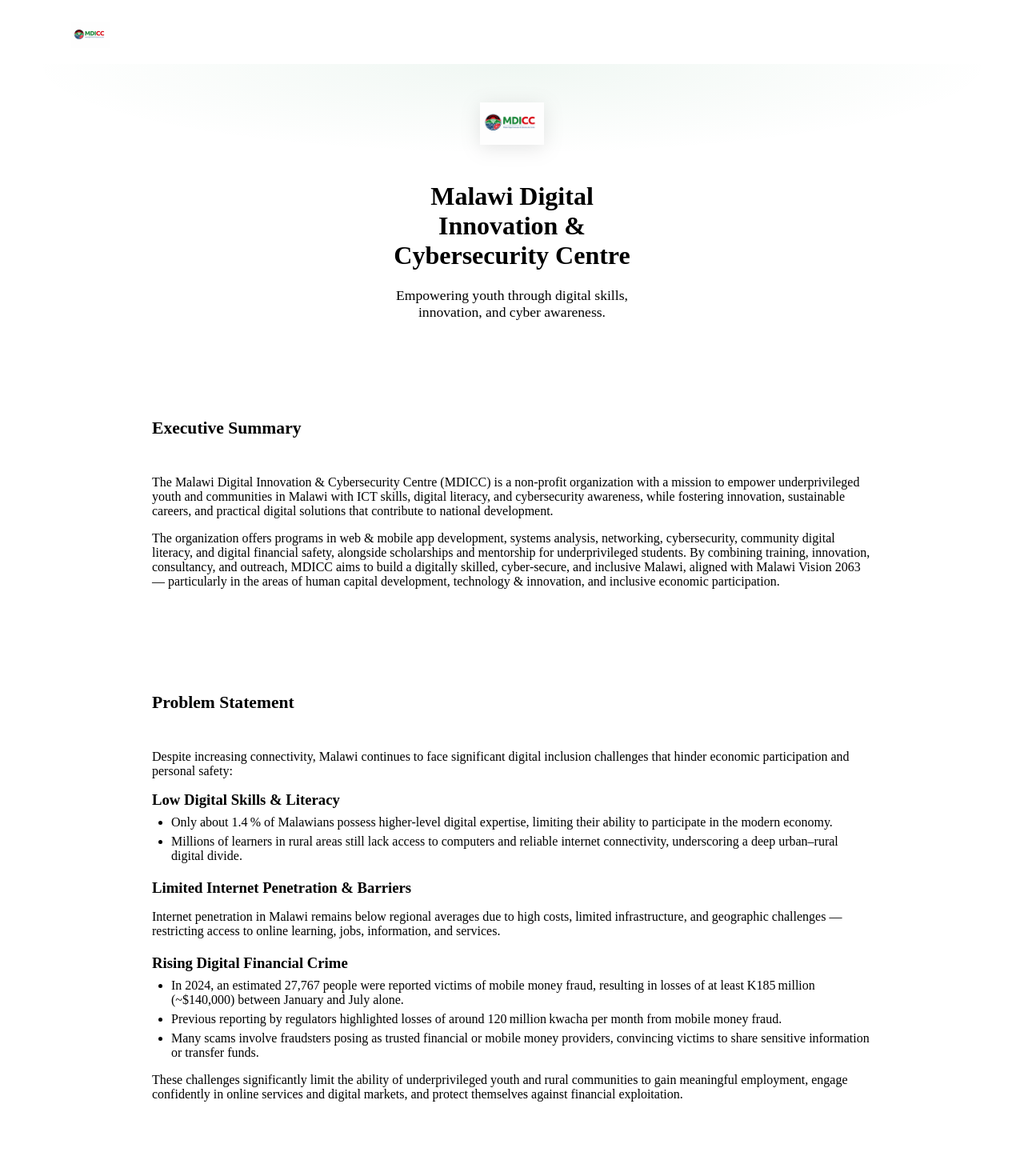
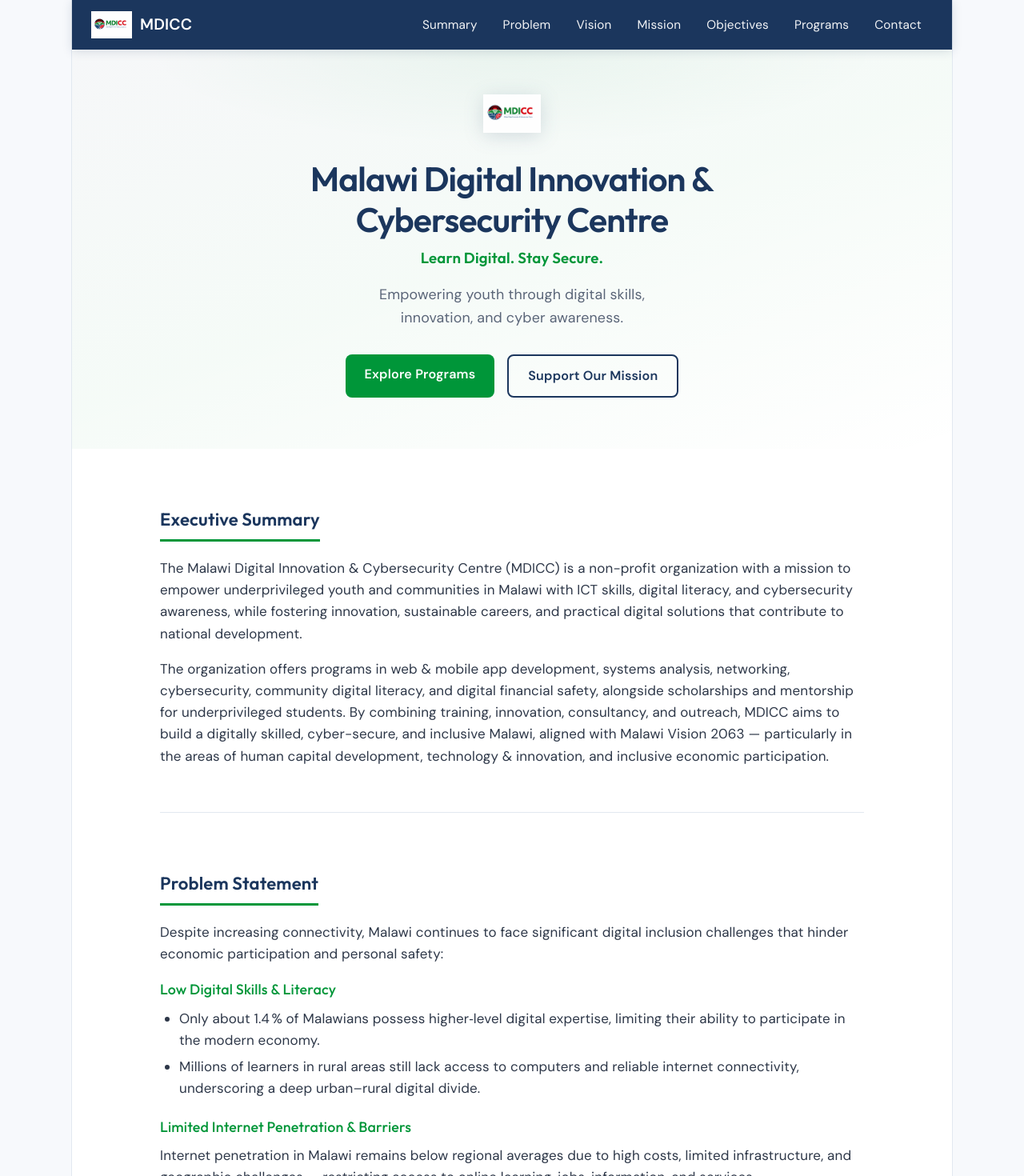
Before and after one commit to Nhlanehossy/MDICC, a React (Vite) app: page / in a window 1280 px wide. Shown: the top 1470 px of the page at 80% size. Built offline with nearby package versions, Linux system fonts and the light colour scheme.

Commit message:
Initial commit

```diff
--- a/src/App.css
+++ b/src/App.css
@@ -1,68 +1,100 @@
+/* Hero */
 .hero-section {
-  background: linear-gradient(165deg, var(--accent-bg) 0%, transparent 70%);
-  padding: 48px 24px 56px;
+  background: linear-gradient(160deg, rgba(27, 54, 93, 0.04) 0%, rgba(0, 150, 57, 0.04) 50%, transparent 100%);
+  padding: 56px 24px 64px;
   text-align: center;
   position: relative;
-  animation: heroFadeIn 0.6s ease-out;
-}
-
-@keyframes heroFadeIn {
-  from {
-    opacity: 0;
-    transform: translateY(12px);
-  }
-  to {
-    opacity: 1;
-    transform: translateY(0);
-  }
 }
 
 .hero-section::before {
   content: '';
   position: absolute;
   inset: 0;
-  background: radial-gradient(
-    ellipse 80% 50% at 50% 0%,
-    rgba(0, 122, 51, 0.06) 0%,
-    transparent 60%
-  );
+  background: radial-gradient(ellipse 70% 40% at 50% 0%, rgba(0, 150, 57, 0.05) 0%, transparent 60%);
   pointer-events: none;
 }
 
 .hero-section .hero-image {
-  width: 80px;
+  width: 72px;
   height: auto;
-  margin-bottom: 20px;
-  filter: drop-shadow(0 4px 12px rgba(0, 0, 0, 0.1));
+  margin-bottom: 24px;
+  filter: drop-shadow(0 4px 12px rgba(27, 54, 93, 0.15));
 }
 
 .hero-section h1 {
-  max-width: 20ch;
-  margin-left: auto;
-  margin-right: auto;
+  max-width: 18ch;
+  margin: 0 auto 8px;
+  color: var(--logo-navy);
 }
 
-.hero-section p {
-  font-size: 1.1rem;
-  color: var(--text-muted);
-  max-width: 36ch;
-  margin: 12px auto 0;
+.hero-slogan {
+  font-size: 1.1rem !important;
+  color: var(--logo-green) !important;
+  font-weight: 600 !important;
+  margin: 0 0 16px !important;
 }
 
+.hero-section > p {
+  font-size: 1.05rem;
+  color: var(--text-muted);
+  max-width: 32ch;
+  margin: 0 auto;
+}
+
+.hero-cta {
+  display: flex;
+  gap: 16px;
+  justify-content: center;
+  flex-wrap: wrap;
+  margin-top: 32px;
+}
+
+.primary-btn,
+.secondary-btn {
+  display: inline-block;
+  padding: 12px 24px;
+  border-radius: 8px;
+  font-weight: 600;
+  font-size: 0.95rem;
+  text-decoration: none;
+  transition: all 0.25s ease;
+}
+
+.primary-btn {
+  background: var(--logo-green);
+  color: white;
+}
+
+.primary-btn:hover {
+  background: var(--accent-hover);
+  transform: translateY(-2px);
+  box-shadow: var(--shadow-hover);
+}
+
+.secondary-btn {
+  background: transparent;
+  color: var(--logo-navy);
+  border: 2px solid var(--logo-navy);
+}
+
+.secondary-btn:hover {
+  background: rgba(27, 54, 93, 0.06);
+  transform: translateY(-2px);
+}
+
+/* Content */
 .content {
-  max-width: 900px;
+  max-width: 880px;
   margin: 0 auto;
-  padding: 0 24px 48px;
+  padding: 0 24px 56px;
   text-align: left;
 }
 
 .content .animated-section {
-  padding: 48px 0;
+  padding: 56px 0;
   opacity: 0;
-  transform: translateY(24px);
-  transition:
-    opacity 0.5s ease-out,
-    transform 0.5s ease-out;
+  transform: translateY(20px);
+  transition: opacity 0.5s ease-out, transform 0.5s ease-out;
 }
 
 .content .animated-section.is-visible {
@@ -76,21 +108,20 @@
 
 .content .animated-section h2 {
   padding-bottom: 10px;
-  border-bottom: 2px solid var(--accent);
+  border-bottom: 3px solid var(--logo-green);
   display: inline-block;
   margin-bottom: 20px;
-  font-size: 1.35rem;
+  font-size: 1.3rem;
+  color: var(--logo-navy);
 }
 
 .content .animated-section h3 {
   margin-top: 20px;
   margin-bottom: 8px;
-  color: var(--accent);
+  color: var(--logo-green);
 }
 
-.content .animated-section h3:first-of-type {
-  margin-top: 0;
-}
+.content .animated-section h3:first-of-type { margin-top: 0; }
 
 .content .animated-section ul {
   list-style: disc;
@@ -98,12 +129,16 @@
   margin: 0 0 1em;
 }
 
-.content .animated-section li {
-  margin-bottom: 6px;
-}
+.content .animated-section li { margin-bottom: 6px; }
+.content .animated-section li:last-child { margin-bottom: 0; }
 
-.content .animated-section li:last-child {
-  margin-bottom: 0;
+/* Section highlight */
+.section-highlight {
+  background: rgba(0, 150, 57, 0.05);
+  border-left: 4px solid var(--logo-green);
+  padding: 20px 24px;
+  border-radius: 0 10px 10px 0;
+  margin: 16px 0;
 }
 
 /* Program cards */
@@ -111,24 +146,25 @@
   display: grid;
   grid-template-columns: repeat(auto-fill, minmax(260px, 1fr));
   gap: 20px;
-  margin-top: 20px;
+  margin-top: 24px;
 }
 
 .program-card {
   background: var(--bg);
   border: 1px solid var(--border);
-  border-radius: 12px;
-  padding: 20px;
-  transition:
-    border-color 0.2s,
-    box-shadow 0.2s,
-    opacity 0.4s ease-out,
-    transform 0.4s ease-out;
+  border-radius: 10px;
+  padding: 22px;
+  transition: all 0.25s ease;
 }
 
 .animated-section:not(.is-visible) .program-card {
   opacity: 0;
-  transform: translateY(16px);
+  transform: translateY(14px);
+}
+
+.animated-section.is-visible .program-card {
+  opacity: 1;
+  transform: translateY(0);
 }
 
 .animated-section.is-visible .program-card:nth-child(1) { transition-delay: 0.05s; }
@@ -138,25 +174,27 @@
 .animated-section.is-visible .program-card:nth-child(5) { transition-delay: 0.25s; }
 .animated-section.is-visible .program-card:nth-child(6) { transition-delay: 0.3s; }
 
-.animated-section.is-visible .program-card {
-  opacity: 1;
-  transform: translateY(0);
+.program-card:hover {
+  border-color: rgba(0, 150, 57, 0.35);
+  box-shadow: var(--shadow);
 }
 
-.program-card:hover {
-  border-color: var(--accent-border);
-  box-shadow: var(--shadow);
+.program-icon {
+  font-size: 1.6rem;
+  display: block;
+  margin-bottom: 12px;
 }
 
 .program-card h3 {
   margin: 0 0 12px;
   font-size: 1rem;
+  color: var(--logo-navy);
 }
 
 .program-card ul {
   margin: 0;
   padding-left: 20px;
-  font-size: 0.95rem;
+  font-size: 0.93rem;
 }
 
 .program-card p {
@@ -165,16 +203,16 @@
   color: var(--text-muted);
 }
 
-/* Vision & Mission highlights */
-.section-highlight {
-  background: var(--accent-bg);
-  border-left: 4px solid var(--accent);
-  padding: 20px 24px;
-  border-radius: 0 12px 12px 0;
-  margin: 16px 0;
+/* Contact */
+.contact-info p {
+  margin-bottom: 12px;
 }
 
-#vision .section-highlight,
-#mission .section-highlight {
-  margin: 12px 0 0;
+.contact-info a {
+  color: var(--logo-green);
+  text-decoration: none;
 }
+
+.contact-info a:hover {
+  text-decoration: underline;
+}
--- a/src/App.tsx
+++ b/src/App.tsx
@@ -13,7 +13,12 @@
       <header className="hero-section">
         <img src={logo} alt="MDICC logo" className="hero-image" />
         <h1>Malawi Digital Innovation &amp; Cybersecurity Centre</h1>
+        <h3 className="hero-slogan">Learn Digital. Stay Secure.</h3>
         <p>Empowering youth through digital skills, innovation, and cyber awareness.</p>
+        <div className="hero-cta">
+          <a href="#programs" className="primary-btn">Explore Programs</a>
+          <a href="#contact" className="secondary-btn">Support Our Mission</a>
+        </div>
       </header>
 
       <main className="content">
@@ -144,6 +149,7 @@
           <h2>Key Focus Areas / Programs</h2>
           <div className="programs-grid">
             <article className="program-card">
+              <span className="program-icon" aria-hidden>🌐</span>
               <h3>Software &amp; Systems Development</h3>
               <ul>
                 <li>Web &amp; mobile application development</li>
@@ -153,6 +159,7 @@
               <p>Tools: Django, React, Flutter, Git/GitHub, VS Code, Figma</p>
             </article>
             <article className="program-card">
+              <span className="program-icon" aria-hidden>📡</span>
               <h3>Networking &amp; IT Infrastructure</h3>
               <ul>
                 <li>Network setup &amp; maintenance</li>
@@ -161,6 +168,7 @@
               <p>Tools: Cisco Packet Tracer, GNS3, routers, switches, WiFi access points</p>
             </article>
             <article className="program-card">
+              <span className="program-icon" aria-hidden>🔐</span>
               <h3>Cybersecurity &amp; Digital Safety</h3>
               <ul>
                 <li>Cybersecurity awareness &amp; safe internet use</li>
@@ -169,6 +177,7 @@
               <p>Tools: Kali Linux, Wireshark, virtual labs</p>
             </article>
             <article className="program-card">
+              <span className="program-icon" aria-hidden>💻</span>
               <h3>Digital Literacy &amp; Community Outreach</h3>
               <ul>
                 <li>Basic computer skills</li>
@@ -178,6 +187,7 @@
               <p>Tools: Computers, projectors, LibreOffice/Microsoft Office</p>
             </article>
             <article className="program-card">
+              <span className="program-icon" aria-hidden>🎓</span>
               <h3>Training &amp; Scholarship Programs</h3>
               <ul>
                 <li>Bootcamps in web/mobile, networking, cybersecurity</li>
@@ -186,6 +196,7 @@
               </ul>
             </article>
             <article className="program-card">
+              <span className="program-icon" aria-hidden>🔬</span>
               <h3>Innovation &amp; Research Hub</h3>
               <ul>
                 <li>Prototype solutions for education, agriculture, health</li>
@@ -193,6 +204,15 @@
               </ul>
               <p>Potential Partner: Mzuzu University</p>
             </article>
+          </div>
+        </AnimatedSection>
+
+        <AnimatedSection id="contact">
+          <h2>Contact Us</h2>
+          <div className="contact-info">
+            <p><strong>Email:</strong> <a href="mailto:info@mdicc.mw">info@mdicc.mw</a></p>
+            <p><strong>Phone:</strong> <a href="tel:+2651234567">+265 1 234 567</a></p>
+            <p><strong>Location:</strong> Malawi</p>
           </div>
         </AnimatedSection>
       </main>
--- a/src/components/Navbar.css
+++ b/src/components/Navbar.css
@@ -1,20 +1,20 @@
 .navbar {
-  background: var(--mw-black);
+  background: var(--logo-navy);
   color: white;
   padding: 0;
   position: sticky;
   top: 0;
   z-index: 100;
-  box-shadow: var(--shadow);
+  box-shadow: 0 2px 12px rgba(27, 54, 93, 0.15);
 }
 
 .navbar-container {
-  max-width: 1126px;
+  max-width: 1100px;
   margin: 0 auto;
   display: flex;
   align-items: center;
   justify-content: space-between;
-  padding: 12px 20px;
+  padding: 14px 24px;
   gap: 20px;
   position: relative;
 }
@@ -27,14 +27,15 @@
   text-decoration: none;
   font-weight: 600;
   font-size: 1.15rem;
+  transition: opacity 0.2s;
 }
 
 .logo:hover {
-  color: rgba(255, 255, 255, 0.9);
+  opacity: 0.9;
 }
 
 .nav-logo {
-  height: 32px;
+  height: 34px;
   width: auto;
   display: block;
 }
@@ -42,22 +43,23 @@
 .nav-links {
   list-style: none;
   display: flex;
-  gap: 8px;
+  gap: 4px;
   margin: 0;
   padding: 0;
 }
 
-.navbar a {
-  color: white;
+.navbar .nav-links a {
+  color: rgba(255, 255, 255, 0.95);
   text-decoration: none;
-  font-size: 0.95rem;
-  padding: 8px 12px;
+  font-size: 0.9rem;
+  padding: 8px 14px;
   border-radius: 6px;
-  transition: background 0.2s, color 0.2s;
+  transition: all 0.2s;
 }
 
 .navbar .nav-links a:hover {
-  background: rgba(255, 255, 255, 0.2);
+  background: rgba(255, 255, 255, 0.12);
+  color: white;
 }
 
 .nav-toggle {
@@ -76,7 +78,7 @@
 }
 
 .nav-toggle:hover {
-  background: rgba(255, 255, 255, 0.15);
+  background: rgba(255, 255, 255, 0.1);
 }
 
 .hamburger {
@@ -99,32 +101,15 @@
   transition: transform 0.25s, top 0.25s;
 }
 
-.hamburger::before {
-  top: -7px;
-}
+.hamburger::before { top: -7px; }
+.hamburger::after { top: 7px; }
 
-.hamburger::after {
-  top: 7px;
-}
-
-.hamburger[data-open="true"] {
-  background: transparent;
-}
-
-.hamburger[data-open="true"]::before {
-  top: 0;
-  transform: rotate(45deg);
-}
-
-.hamburger[data-open="true"]::after {
-  top: 0;
-  transform: rotate(-45deg);
-}
+.hamburger[data-open="true"] { background: transparent; }
+.hamburger[data-open="true"]::before { top: 0; transform: rotate(45deg); }
+.hamburger[data-open="true"]::after { top: 0; transform: rotate(-45deg); }
 
 @media (max-width: 768px) {
-  .nav-toggle {
-    display: flex;
-  }
+  .nav-toggle { display: flex; }
 
   .nav-links {
     position: absolute;
@@ -133,10 +118,10 @@
     right: 0;
     z-index: 10;
     flex-direction: column;
-    background: var(--mw-black);
+    background: var(--logo-navy);
     padding: 16px;
     gap: 4px;
-    box-shadow: var(--shadow);
+    box-shadow: 0 8px 20px rgba(0, 0, 0, 0.2);
     max-height: 0;
     overflow: hidden;
     opacity: 0;
--- a/src/components/Navbar.tsx
+++ b/src/components/Navbar.tsx
@@ -7,10 +7,8 @@
   { href: '#problem-statement', label: 'Problem' },
   { href: '#vision', label: 'Vision' },
   { href: '#mission', label: 'Mission' },
-  { href: '#impact', label: 'Impact' },
+  { href: '#objectives', label: 'Objectives' },
   { href: '#programs', label: 'Programs' },
-  { href: '#partners', label: 'Partners' },
-  { href: '#get-involved', label: 'Get Involved' },
   { href: '#contact', label: 'Contact' },
 ] as const;
 
--- a/src/index.css
+++ b/src/index.css
@@ -1,180 +1,103 @@
-.hero-section {
-  background: linear-gradient(165deg, var(--accent-bg) 0%, transparent 70%);
-  padding: 48px 24px 56px;
-  text-align: center;
-  position: relative;
-  animation: heroFadeIn 0.6s ease-out;
+/* Logo colors: navy, green, red, black, white */
+:root {
+  --logo-navy: #1b365d;
+  --logo-green: #009639;
+  --logo-red: #c8102e;
+  --logo-black: #000000;
+
+  --text: #2d3748;
+  --text-muted: #5a6578;
+  --text-h: var(--logo-navy);
+  --bg: #f7f9fc;
+  --bg-card: #ffffff;
+  --border: #e2e8f0;
+  --code-bg: #edf2f7;
+
+  --accent: var(--logo-green);
+  --accent-hover: #007a2e;
+  --accent-secondary: var(--logo-red);
+  --accent-bg: rgba(0, 150, 57, 0.06);
+  --accent-border: rgba(0, 150, 57, 0.25);
+
+  --shadow: 0 2px 8px rgba(27, 54, 93, 0.06);
+  --shadow-lg: 0 8px 24px rgba(27, 54, 93, 0.1);
+  --shadow-hover: 0 8px 20px rgba(27, 54, 93, 0.12);
+
+  --footer-bg: var(--logo-navy);
+  --footer-text: #e8eef4;
+
+  --sans: 'DM Sans', system-ui, sans-serif;
+  --heading: 'Outfit', system-ui, sans-serif;
+
+  font: 17px/1.6 var(--sans);
+  letter-spacing: 0.01em;
+  color: var(--text);
+  background: var(--bg);
+  font-synthesis: none;
+  text-rendering: optimizeLegibility;
+  -webkit-font-smoothing: antialiased;
+  -moz-osx-font-smoothing: grayscale;
 }
 
-@keyframes heroFadeIn {
-  from {
-    opacity: 0;
-    transform: translateY(12px);
-  }
-  to {
-    opacity: 1;
-    transform: translateY(0);
+@media (max-width: 1024px) {
+  :root { font-size: 16px; }
+}
+
+@media (prefers-color-scheme: dark) {
+  :root {
+    color-scheme: dark;
+    --text: #c5d0de;
+    --text-muted: #8b9aab;
+    --text-h: #e8eef4;
+    --bg: #0f1729;
+    --bg-card: #162033;
+    --border: #2a3654;
+    --code-bg: #1e2a42;
+    --accent: #00b347;
+    --accent-hover: #00c94e;
+    --accent-bg: rgba(0, 150, 57, 0.12);
+    --accent-border: rgba(0, 150, 57, 0.35);
+    --shadow: 0 2px 8px rgba(0, 0, 0, 0.3);
+    --shadow-lg: 0 8px 24px rgba(0, 0, 0, 0.4);
+    --footer-bg: #0d1422;
+    --footer-text: #c5d0de;
   }
 }
 
-.hero-section::before {
-  content: '';
-  position: absolute;
-  inset: 0;
-  background: radial-gradient(
-    ellipse 80% 50% at 50% 0%,
-    rgba(0, 122, 51, 0.06) 0%,
-    transparent 60%
-  );
-  pointer-events: none;
+html {
+  scroll-behavior: smooth;
+  scroll-padding-top: 72px;
 }
 
-.hero-section .hero-image {
-  width: 80px;
-  height: auto;
-  margin-bottom: 20px;
-  filter: drop-shadow(0 4px 12px rgba(0, 0, 0, 0.1));
+body {
+  margin: 0;
 }
 
-.hero-section h1 {
-  max-width: 20ch;
-  margin-left: auto;
-  margin-right: auto;
+#root {
+  min-height: 100svh;
+  display: flex;
+  flex-direction: column;
+  background: var(--bg-card);
+  box-shadow: 0 0 0 1px var(--border);
+  max-width: 1100px;
+  margin: 0 auto;
 }
 
-.hero-section p {
-  font-size: 1.1rem;
-  color: var(--text-muted);
-  max-width: 36ch;
-  margin: 12px auto 0;
+h1, h2, h3 {
+  font-family: var(--heading);
+  font-weight: 600;
+  color: var(--text-h);
 }
 
-.content {
-  max-width: 900px;
-  margin: 0 auto;
-  padding: 0 24px 48px;
-  text-align: left;
+h1 { font-size: clamp(1.75rem, 4vw, 2.5rem); letter-spacing: -0.02em; line-height: 1.2; }
+h2 { font-size: 1.35rem; line-height: 1.3; }
+h3 { font-size: 1.05rem; font-weight: 500; }
+
+p { margin: 0 0 1em; }
+p:last-child { margin-bottom: 0; }
+
+a:focus-visible,
+button:focus-visible {
+  outline: 2px solid var(--accent);
+  outline-offset: 2px;
 }
-
-.content .animated-section {
-  padding: 48px 0;
-  opacity: 0;
-  transform: translateY(24px);
-  transition:
-    opacity 0.5s ease-out,
-    transform 0.5s ease-out;
-}
-
-.content .animated-section.is-visible {
-  opacity: 1;
-  transform: translateY(0);
-}
-
-.content .animated-section + .animated-section {
-  border-top: 1px solid var(--border);
-}
-
-.content .animated-section h2 {
-  padding-bottom: 10px;
-  border-bottom: 2px solid var(--accent);
-  display: inline-block;
-  margin-bottom: 20px;
-  font-size: 1.35rem;
-}
-
-.content .animated-section h3 {
-  margin-top: 20px;
-  margin-bottom: 8px;
-  color: var(--accent);
-}
-
-.content .animated-section h3:first-of-type {
-  margin-top: 0;
-}
-
-.content .animated-section ul {
-  list-style: disc;
-  padding-left: 24px;
-  margin: 0 0 1em;
-}
-
-.content .animated-section li {
-  margin-bottom: 6px;
-}
-
-.content .animated-section li:last-child {
-  margin-bottom: 0;
-}
-
-/* Program cards */
-.programs-grid {
-  display: grid;
-  grid-template-columns: repeat(auto-fill, minmax(260px, 1fr));
-  gap: 20px;
-  margin-top: 20px;
-}
-
-.program-card {
-  background: var(--bg);
-  border: 1px solid var(--border);
-  border-radius: 12px;
-  padding: 20px;
-  transition:
-    border-color 0.2s,
-    box-shadow 0.2s,
-    opacity 0.4s ease-out,
-    transform 0.4s ease-out;
-}
-
-.animated-section:not(.is-visible) .program-card {
-  opacity: 0;
-  transform: translateY(16px);
-}
-
-.animated-section.is-visible .program-card:nth-child(1) { transition-delay: 0.05s; }
-.animated-section.is-visible .program-card:nth-child(2) { transition-delay: 0.1s; }
-.animated-section.is-visible .program-card:nth-child(3) { transition-delay: 0.15s; }
-.animated-section.is-visible .program-card:nth-child(4) { transition-delay: 0.2s; }
-.animated-section.is-visible .program-card:nth-child(5) { transition-delay: 0.25s; }
-.animated-section.is-visible .program-card:nth-child(6) { transition-delay: 0.3s; }
-
-.animated-section.is-visible .program-card {
-  opacity: 1;
-  transform: translateY(0);
-}
-
-.program-card:hover {
-  border-color: var(--accent-border);
-  box-shadow: var(--shadow);
-}
-
-.program-card h3 {
-  margin: 0 0 12px;
-  font-size: 1rem;
-}
-
-.program-card ul {
-  margin: 0;
-  padding-left: 20px;
-  font-size: 0.95rem;
-}
-
-.program-card p {
-  margin: 12px 0 0;
-  font-size: 0.85rem;
-  color: var(--text-muted);
-}
-
-/* Vision & Mission highlights */
-.section-highlight {
-  background: var(--accent-bg);
-  border-left: 4px solid var(--accent);
-  padding: 20px 24px;
-  border-radius: 0 12px 12px 0;
-  margin: 16px 0;
-}
-
-#vision .section-highlight,
-#mission .section-highlight {
-  margin: 12px 0 0;
-}
```
Also changed, not shown: src/components/Footer.css (+6 -6 lines).
